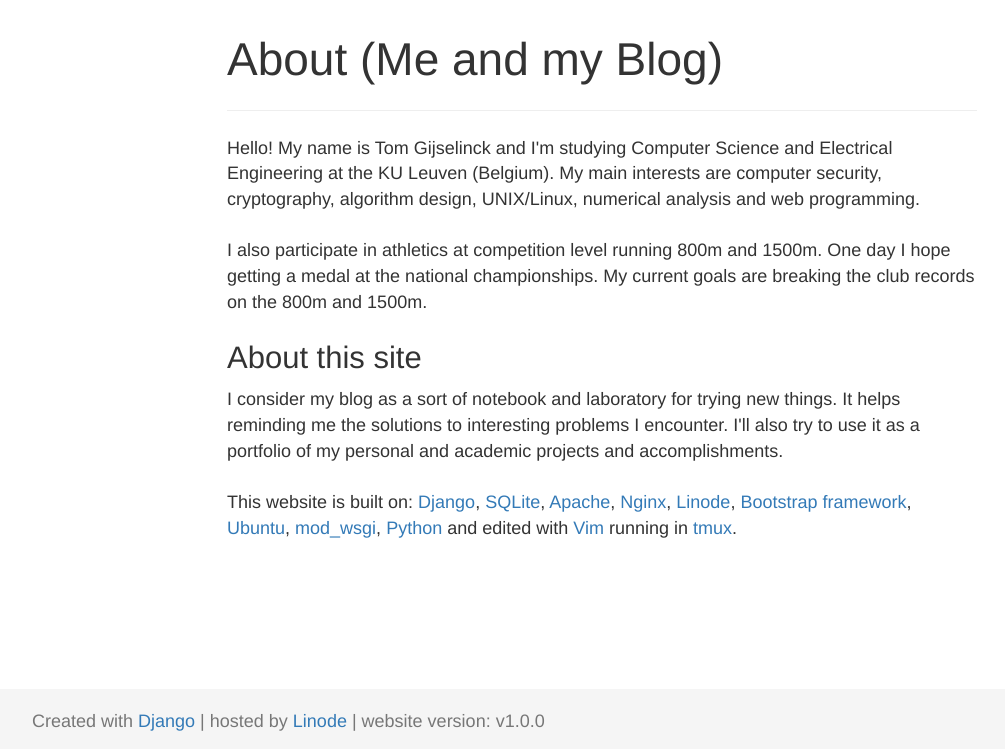
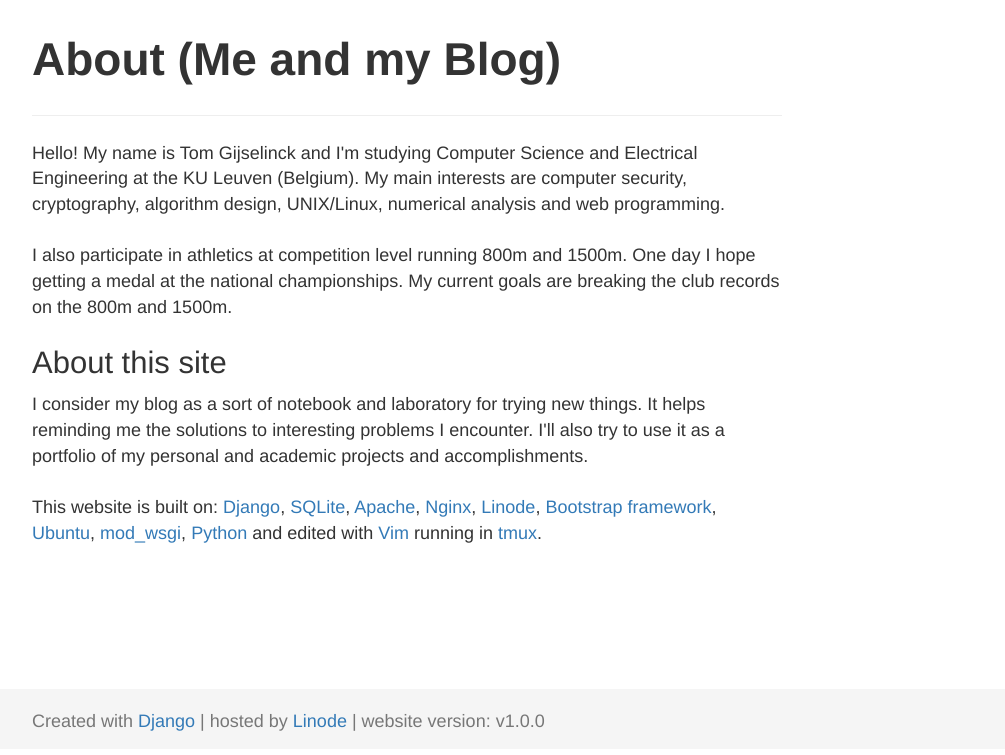
Before and after one commit to TomGijselinck/mywebsite, a Django app: page /about/ in a window 1280 px wide. Shown: the part 51-806 px from the top of the page, without its empty margins (38-1043 px from the left). Run offline with Django 3.2, Linux system fonts and the light colour scheme; some libraries are stand-ins or nearby versions.

Commit message:
Small styling edit

```diff
--- a/templates/mywebsite/about.html
+++ b/templates/mywebsite/about.html
@@ -4,8 +4,8 @@
 {% block page_content %}
 <div class="container">
 	<div class="row">
-		<div class="col-md-8 col-md-offset-2">
-			<h1>About (Me and my Blog)</h1>
+		<div class="col-md-8">
+			<h1 class="post-title">About (Me and my Blog)</h1>
 			<hr>
 			<p>
 				Hello! My name is Tom Gijselinck and I'm studying Computer Science and Electrical
```
Also changed, not shown: README.md.
